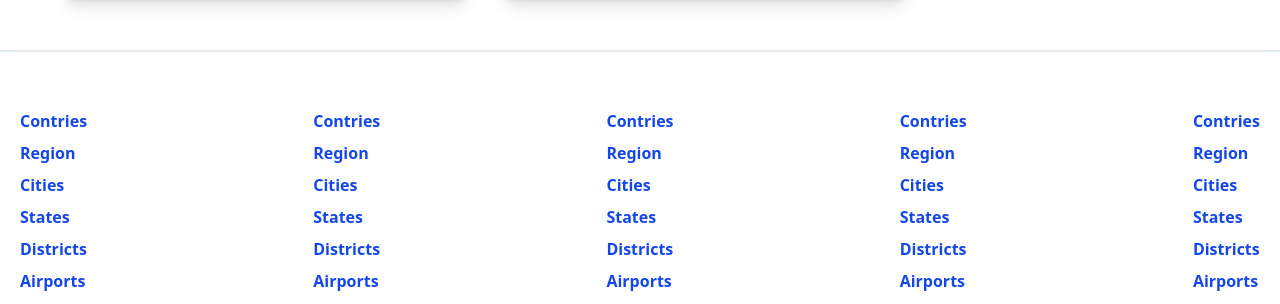
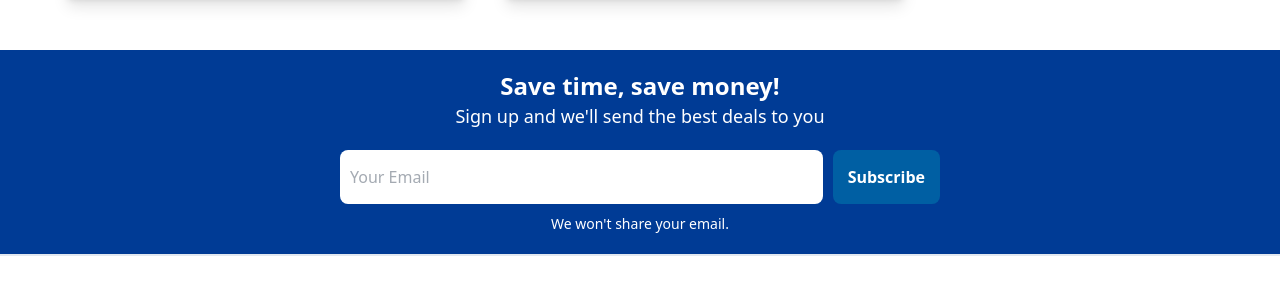
Before and after one commit to VivekJadhav2001/Booking_Application, a React (Vite) app in the folder frontend/: page / in a window 1280 px wide. Shown: the part 3826-4130 px from the top of the page. Built offline with nearby package versions, Linux system fonts and the light colour scheme.

Commit message:
feat: add MailList component to Home page and fix state initialization in AllHotels

```diff
--- /dev/null
+++ b/frontend/src/components/MailList/MailList.jsx
@@ -0,0 +1,19 @@
+import React from 'react'
+
+function MailList() {
+    return (
+        <div className="mail bg-[#003B95] p-[20px] flex justify-center items-center">
+            <div className="container w-full max-w-[600px] flex flex-col items-center text-white justify-center">
+                <h1 className="text-2xl font-bold">Save time, save money!</h1>
+                <span className="text-lg">Sign up and we'll send the best deals to you</span>
+                <div className="mailInputContainer flex gap-[10px] mt-[20px] sm:flex-row flex-col w-full">
+                    <input type="text" placeholder="Your Email" className="p-[10px] w-full bg-white text-gray-600 outline-none rounded-lg" />
+                    <button className="bg-[#005FA3] p-[15px] rounded-lg font-bold cursor-pointer hover:bg-[#001ea3] w-full sm:w-auto">Subscribe</button>
+                </div>
+                <span className="text-sm mt-[10px]">We won't share your email.</span>
+            </div>
+        </div>
+    )
+}
+
+export default MailList
--- a/frontend/src/pages/AllHotels/AllHotels.jsx
+++ b/frontend/src/pages/AllHotels/AllHotels.jsx
@@ -10,9 +10,10 @@ function AllHotels() {
 
   console.log(location );
 
-  const [destination, setDestination] = useState(location.state.date.destination);
-  const [date, setDate] = useState(location.state.date);
+  const [destination, setDestination] = useState(location.state.destination);
+  const [date, setDate] = useState(location.state.date[0]);
   const [options, setOptions] = useState(location.state.options);
+
 
 
 
@@ -26,11 +27,12 @@ function AllHotels() {
             <h1 className='text-lg text-[#555] mb-[10px]'>Search</h1>
             <div className="lsItem">
               <label >Destination</label>
-              <input placeholder={destination} className='bg-white outline-none rounded-lg ml-2 text-black' type="text" />
+              <input placeholder={destination} className='bg-white outline-none rounded-lg ml-2 text-black pl-[10px] ' type="text" />
             </div>
-            <div className="lsItem">
+            <div className="lsItem mt-[15px]">
               <label >Check-in Dates</label>
-              <span>{`${format(date[0].startDate, "MM/dd/yyyy")} to ${format(date[0].endDate,"MM/dd/yyyy")}`}</span>
+              <span>{`${format(date.startDate, "MM/dd/yyyy")} to ${format(date.endDate, "MM/dd/yyyy")}`}</span>
+
             </div>
           </div>
           <div className="listResult flex-3"></div>
--- a/frontend/src/pages/home/Home.jsx
+++ b/frontend/src/pages/home/Home.jsx
@@ -6,6 +6,7 @@ import FeaturedCities from '../../components/FeaturedCities/FeaturedCities.jsx'
 import { PropertyList } from '../../components/PropertyList/PropertyList.jsx'
 import FeaturedProperties from '../../components/FeaturedProperties/FeaturedProperties.jsx'
 import Footer from '../../components/Footer/Footer.jsx'
+import MailList from '../../components/MailList/MailList.jsx'
 
 function Home() {
     return (
@@ -20,6 +21,7 @@ function Home() {
                 <h1 className="homeTitle font-bold text-2xl">Homes guests love</h1>
                 <FeaturedProperties/>
             </div>
+                <MailList/>
                 <Footer/>
         </div>
     )
```
